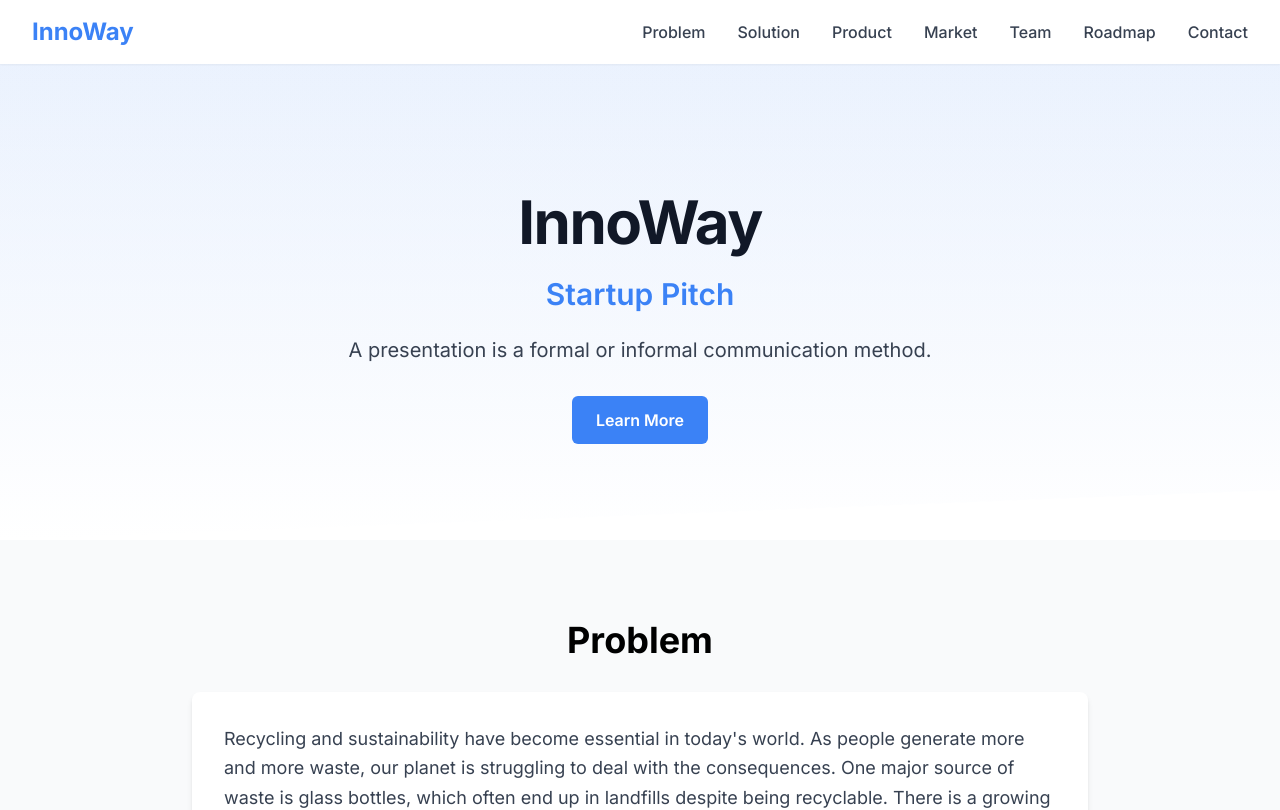
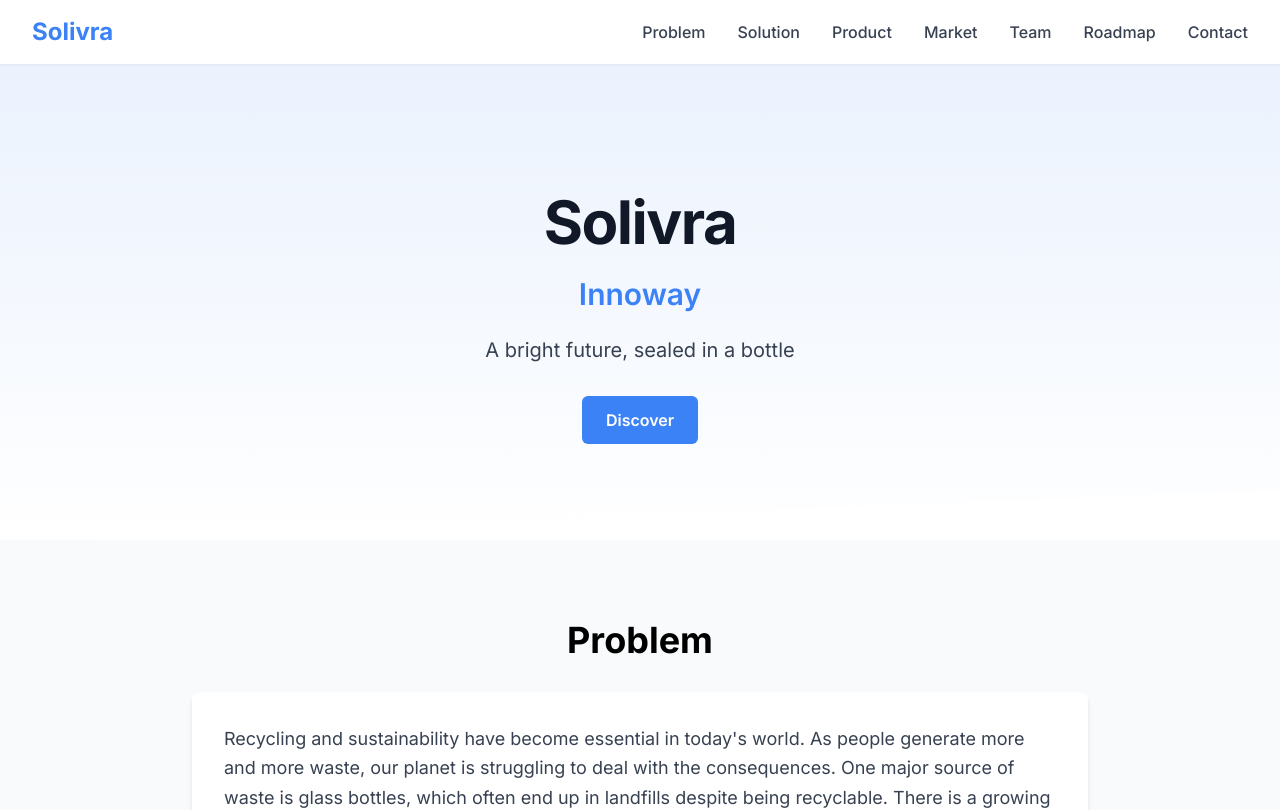
Before and after one commit to cevherk/innoway-website, a Next.js app: page / in a window 1280 px wide. Shown: the top 810 px of the page. Built offline with nearby package versions, Linux system fonts and the light colour scheme.

Commit message:
Change brand name from InnoWay to Solivra and update texts

```diff
--- a/app/layout.tsx
+++ b/app/layout.tsx
@@ -7,7 +7,7 @@ import Footer from '@/components/Footer';
 const inter = Inter({ subsets: ['latin'] });
 
 export const metadata: Metadata = {
-  title: 'InnoWay - Sustainable Bottle Lamps',
+  title: 'Solivra - Sustainable Bottle Lamps',
   description: 'Eco-friendly lamps from upcycled glass bottles, transforming waste into beautiful lighting solutions.',
 };
 
--- a/components/Footer.tsx
+++ b/components/Footer.tsx
@@ -10,7 +10,7 @@ export default function Footer() {
       <div className="container-custom py-8">
         <div className="grid grid-cols-1 md:grid-cols-4 gap-8">
           <div className="col-span-1 md:col-span-2">
-            <h3 className="text-xl font-bold mb-4">InnoWay</h3>
+            <h3 className="text-xl font-bold mb-4">Solivra</h3>
             <p className="text-gray-300 mb-4">
               Creating eco-friendly lamps from upcycled glass bottles, transforming waste into beautiful lighting solutions.
             </p>
@@ -38,7 +38,7 @@ export default function Footer() {
 
         <div className="border-t border-gray-800 mt-8 pt-6 flex flex-col md:flex-row justify-between items-center">
           <p className="text-gray-400 text-sm mb-4 md:mb-0">
-            &copy; {currentYear} InnoWay. All rights reserved.
+            &copy; {currentYear} Solivra. All rights reserved.
           </p>
           <div className="flex space-x-4">
             <a href="#" className="text-gray-400 hover:text-white transition-colors">
--- a/components/Hero.tsx
+++ b/components/Hero.tsx
@@ -14,7 +14,7 @@ export default function Hero() {
             href="#problem"
             className="btn-primary inline-block"
           >
-            Learn More
+            Discover
           </a>
         </div>
       </div>
--- a/components/Navbar.tsx
+++ b/components/Navbar.tsx
@@ -16,7 +16,7 @@ export default function Navbar() {
       <div className="container-custom">
         <div className="flex justify-between items-center py-4">
           <Link href="/" className="flex items-center gap-2">
-            <span className="text-primary font-bold text-2xl">InnoWay</span>
+            <span className="text-primary font-bold text-2xl">Solivra</span>
           </Link>
 
           {/* Desktop Navigation */}
--- a/data/content.ts
+++ b/data/content.ts
@@ -1,8 +1,8 @@
 export const siteContent = {
   home: {
-    title: "InnoWay",
-    subtitle: "Startup Pitch",
-    introText: "A presentation is a formal or informal communication method."
+    title: "Solivra",
+    subtitle: "Innoway",
+    introText: "A bright future, sealed in a bottle"
   },
   problem: {
     title: "Problem",
--- a/package.json
+++ b/package.json
@@ -1,7 +1,7 @@
 {
-  "name": "innoway-website",
+  "name": "solivra-website",
   "version": "1.0.0",
-  "description": "InnoWay Startup Pitch Website",
+  "description": "Solivra - Sustainable Bottle Lamps",
   "main": "index.js",
   "scripts": {
     "dev": "next dev",
@@ -12,7 +12,7 @@
   "keywords": [
     "next",
     "tailwind",
-    "innoway",
+    "solivra",
     "startup"
   ],
   "author": "",
```
Also changed, not shown: 1 other file (tests, documents, lock files or other folders).
